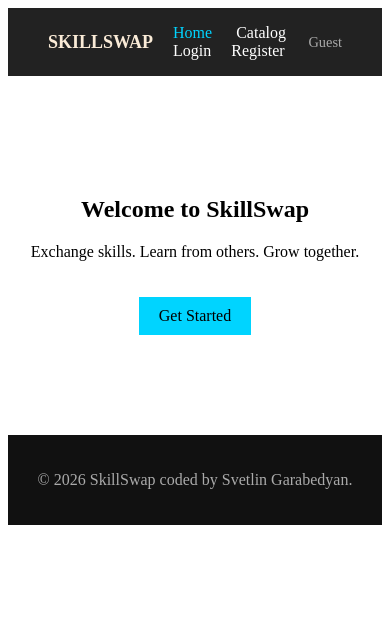
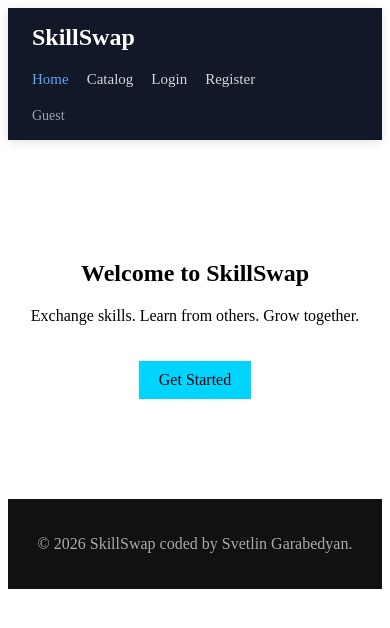
Before and after one commit to SvetlinGG/SkillSwap, an Angular app in the folder client/: page / in a window 390 px wide. Shown: the top 628 px of the page. Built offline with nearby package versions, Linux system fonts and the light colour scheme.

Commit message:
small changes in header style

```diff
--- a/client/src/app/core/header/header.component.css
+++ b/client/src/app/core/header/header.component.css
@@ -1,36 +1,43 @@
 .header {
-  background: #222;
+  background: #111827;
   color: white;
-  padding: 16px 40px;
+  padding: 16px 24px;
+  box-shadow: 0 2px 10px rgba(0, 0, 0, 0.12);
 }
 
 .header-container {
+  max-width: 1200px;
+  margin: 0 auto;
+  display: grid;
+  grid-template-columns: 160px 1fr auto;
+  align-items: center;
+  gap: 20px;
+}
+
+.logo a {
+  color: white;
+  text-decoration: none;
+  font-size: 24px;
+  font-weight: 700;
+}
+
+.nav {
   display: flex;
-  justify-content: space-between;
+  flex-wrap: wrap;
+  gap: 18px;
   align-items: center;
 }
 
-.logo a {
-  font-size: large;
-  color: antiquewhite;
-  font-weight: 900;
-  text-transform: uppercase;
+.nav a {
+  color: #d1d5db;
   text-decoration: none;
+  font-size: 15px;
+  transition: color 0.2s ease;
 }
 
-.logo a:hover {
-  color: #00d4ff;
-}
-
-nav a {
-  margin-left: 20px;
-  color: white;
-  text-decoration: none;
-}
-
-nav a:hover,
-nav a.active {
-  color: #00d4ff;
+.nav a:hover,
+.nav a.active {
+  color: #60a5fa;
 }
 
 .auth-box {
@@ -40,25 +47,36 @@ nav a.active {
 }
 
 .user-email {
-  color: antiquewhite;
-  font-size: 0.9rem;
+  font-size: 14px;
+  color: #cbd5e1;
 }
 
 .logout-btn {
-  background: transparent;
-  border: 1px solid #00d4ff;
-  color: #00d4ff;
-  padding: 4px 12px;
+  border: none;
+  background: #ef4444;
+  color: white;
+  padding: 10px 14px;
+  border-radius: 8px;
   cursor: pointer;
-  border-radius: 4px;
+  font-size: 14px;
 }
 
 .logout-btn:hover {
-  background: #00d4ff;
-  color: #222;
+  background: #dc2626;
 }
 
 .guest-label {
-  color: #aaa;
-  font-size: 0.9rem;
+  color: #9ca3af;
+  font-size: 14px;
 }
+
+@media (max-width: 900px) {
+  .header-container {
+    grid-template-columns: 1fr;
+  }
+
+  .nav,
+  .auth-box {
+    justify-content: flex-start;
+  }
+}
```
